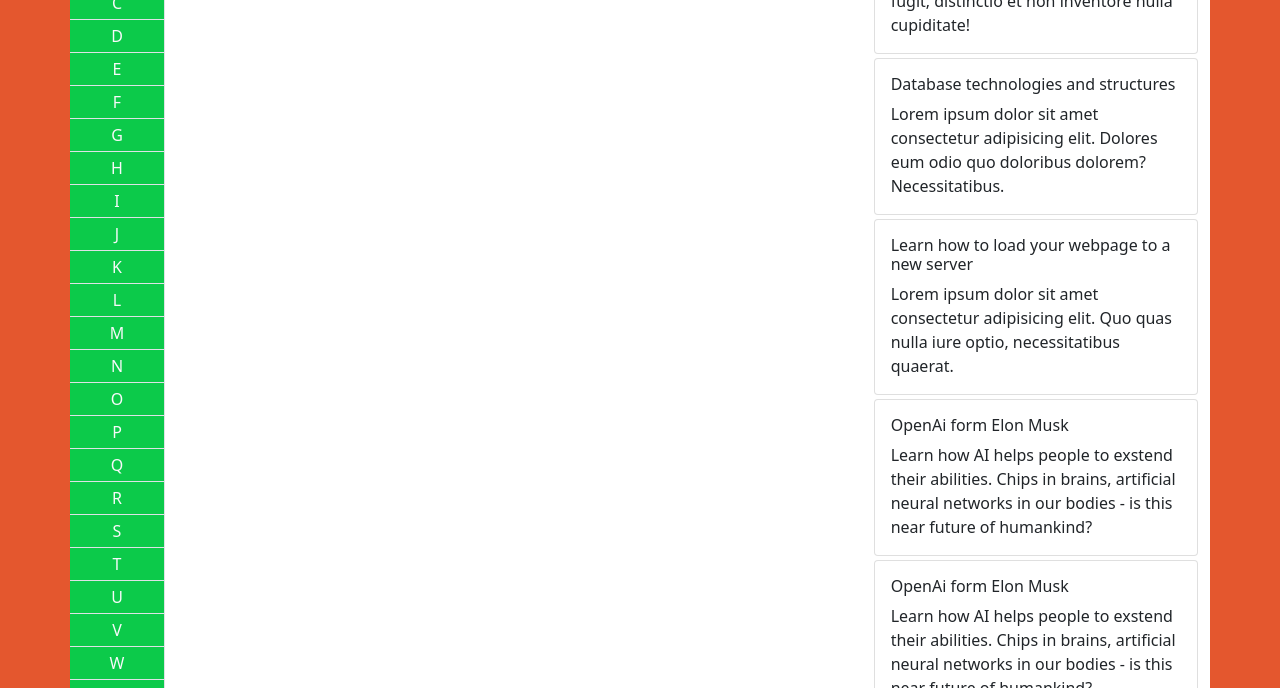
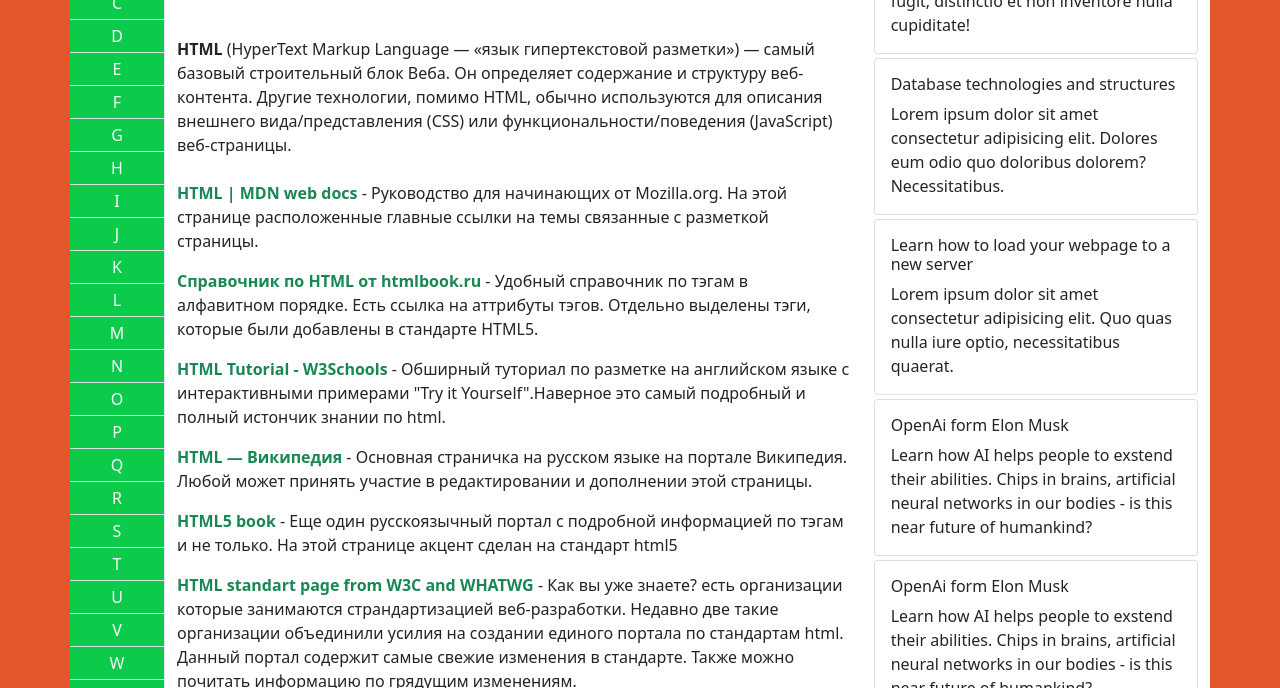
Before and after one commit to zhann1982/linkstack, a website: page pages/html5.html in a window 1280 px wide. Shown: the part 392-1080 px from the top of the page. Drawn offline with nearby package versions, Linux system fonts and the light colour scheme.

Commit message:
html5 page - links added

```diff
--- a/pages/html5.html
+++ b/pages/html5.html
@@ -126,12 +126,24 @@
         <div class="main-block col-sm-10 col-md-11">
 
           <div class="row pt-2">
-            <div class="theme-links col-lg-8 d-flex flex-row flex-wrap align-content-start">
+            <div class="theme-block col-lg-8 d-flex flex-row flex-wrap align-content-start">
               <div class="theme-header col-12">
                   <div class="row p-3">
                       <div class="col-3  d-flex justify-content-center"><img class="w-50" src="../assets/icons/html-5.svg" alt="HTML5"></div>
                       <div class="col-9  d-flex justify-content-center align-center"><h2 class="text-center text-z-gray ff-comfortaa">HTML - Hypertext markup language</h2></div>
                   </div>
+              </div>
+              <div class="theme-description pt-4 pb-2">
+                <p><span class="fw-bold">HTML</span> (HyperText Markup Language — «язык гипертекстовой разметки») — самый базовый строительный блок Веба. Он определяет содержание и структуру веб-контента. Другие технологии, помимо HTML, обычно используются для описания внешнего вида/представления (CSS) или функциональности/поведения (JavaScript) веб-страницы.</p>
+              </div>
+              <div class="theme-links">
+                <p><a target="_blank" class="link-success text-decoration-none fw-bold" href="https://developer.mozilla.org/ru/docs/Web/HTML">HTML | MDN web docs</a> - Руководство для начинающих от <span>Mozilla.org</span>. На этой странице расположенные главные ссылки на темы связанные с разметкой страницы.</p>
+                <p><a target="_blank" class="link-success text-decoration-none fw-bold" href="http://htmlbook.ru/html">Справочник по HTML от htmlbook.ru</a> - Удобный справочник по тэгам в алфавитном порядке. Есть ссылка на аттрибуты тэгов. Отдельно выделены тэги, которые были добавлены в стандарте HTML5.</p>
+                <p><a target="_blank" class="link-success text-decoration-none fw-bold" href="https://www.w3schools.com/html/">HTML Tutorial - W3Schools</a> - Обширный туториал по разметке на английском языке с интерактивными примерами "Try it Yourself".Наверное это самый подробный и полный истончик знании по html.</p>
+                <p><a target="_blank" class="link-success text-decoration-none fw-bold" href="https://ru.wikipedia.org/wiki/HTML">HTML — Википедия</a> - Основная страничка на русском языке на портале Википедия. Любой может принять участие в редактировании и дополнении этой страницы.</p>
+                <p><a target="_blank" class="link-success text-decoration-none fw-bold" href="https://html5book.ru/html-html5/">HTML5 book</a> - Еще один русскоязычный портал с подробной информацией по тэгам и не только. На этой странице акцент сделан на стандарт html5</p>
+                <p><a target="_blank" class="link-success text-decoration-none fw-bold" href="https://html.spec.whatwg.org/multipage/">HTML standart page from W3C and WHATWG</a> - Как вы уже знаете? есть организации которые занимаются страндартизацией веб-разработки. Недавно две такие организации объединили усилия на создании единого портала по стандартам html. Данный портал содержит самые свежие изменения в стандарте. Также можно почитать информацию по грядущим изменениям.</p>
+                <p><a target="_blank" class="link-success text-decoration-none fw-bold" href="https://dom.spec.whatwg.org/">DOM standart page from W3C and WHATWG</a> - Единая страница по спецификации DOM - Document Object Model. Вы наверняка уже знакомы с этой темой. Говоря упрощенно, данная технология позволяет манипулировать элементами на веб-странице с помощью языка программирования. Раньше для этого использовали только Javascript. Но сейчас у разработчиков выбор практически не ограничен.</p>
               </div>
             </div>
 
```
